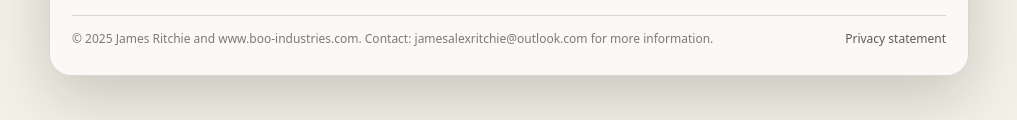
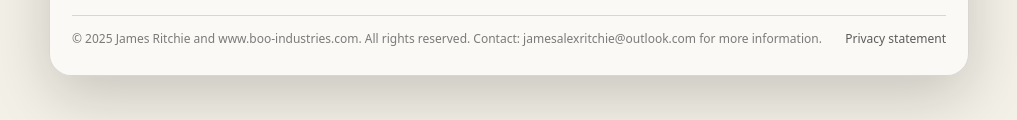
Before and after one commit to nerodewar/Boo-Industries, a plain HTML site: page about.html in a window 1280 px wide. Shown: the part 538-658 px from the top of the page, without its empty margins (131-1148 px from the left). Drawn offline with Linux system fonts and the light colour scheme.

Commit message:
Update about.html

```diff
--- a/about.html
+++ b/about.html
@@ -154,7 +154,7 @@
       <a class="btn" href="/home.html">Back to home</a>
 
       <div class="footer">
-        <div>© 2025 James Ritchie and www.boo-industries.com. Contact: jamesalexritchie@outlook.com for more information.</div>
+        <div>© 2025 James Ritchie and www.boo-industries.com. All rights reserved. Contact: jamesalexritchie@outlook.com for more information.</div>
         <div><a href="/privacy.html">Privacy statement</a></div>
       </div>
     </main>
```
